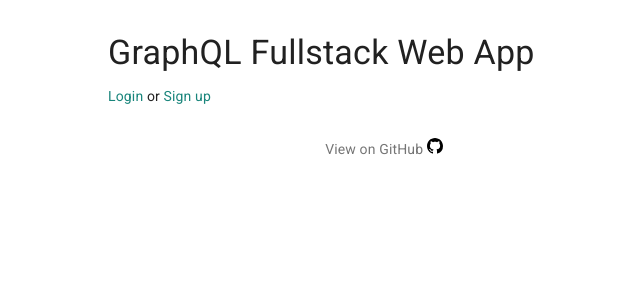
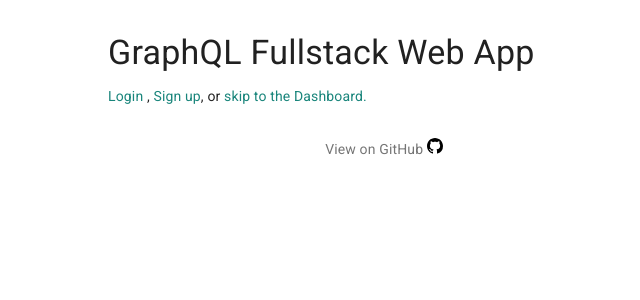
Before and after one commit to kunalgorithm/graphql-fullstack, a Next.js app: page / in a window 1280 px wide. Shown: the top 300 px of the page, without its empty margins (256-896 px from the left). Built offline with nearby package versions, Linux system fonts and the light colour scheme.

Commit message:
"skip to dashboard" link on splash page.

```diff
--- a/package.json
+++ b/package.json
@@ -27,7 +27,7 @@
     "isomorphic-unfetch": "^3.0.0",
     "jsonwebtoken": "^8.5.1",
     "next": "latest",
-    "prisma2": "^2.0.0-preview-10",
+    "prisma2": "^2.0.0-preview-11",
     "react": "^16.8.6",
     "react-dom": "^16.8.6",
     "recharts": "^1.7.1"
--- a/pages/index.tsx
+++ b/pages/index.tsx
@@ -20,10 +20,16 @@ const Index = ({ users }) => (
           Login
         </MuiLink>
       </NextLink>{" "}
-      or{" "}
+      ,{" "}
       <NextLink href="/signup">
         <MuiLink style={{ cursor: "pointer" }} color="secondary">
           Sign up
+        </MuiLink>
+      </NextLink>
+      ,{" or "}
+      <NextLink href="/app">
+        <MuiLink style={{ cursor: "pointer" }} color="secondary">
+          skip to the Dashboard.
         </MuiLink>
       </NextLink>
     </Box>
```
Also changed, not shown: 2 other files (tests, documents, lock files or other folders).
